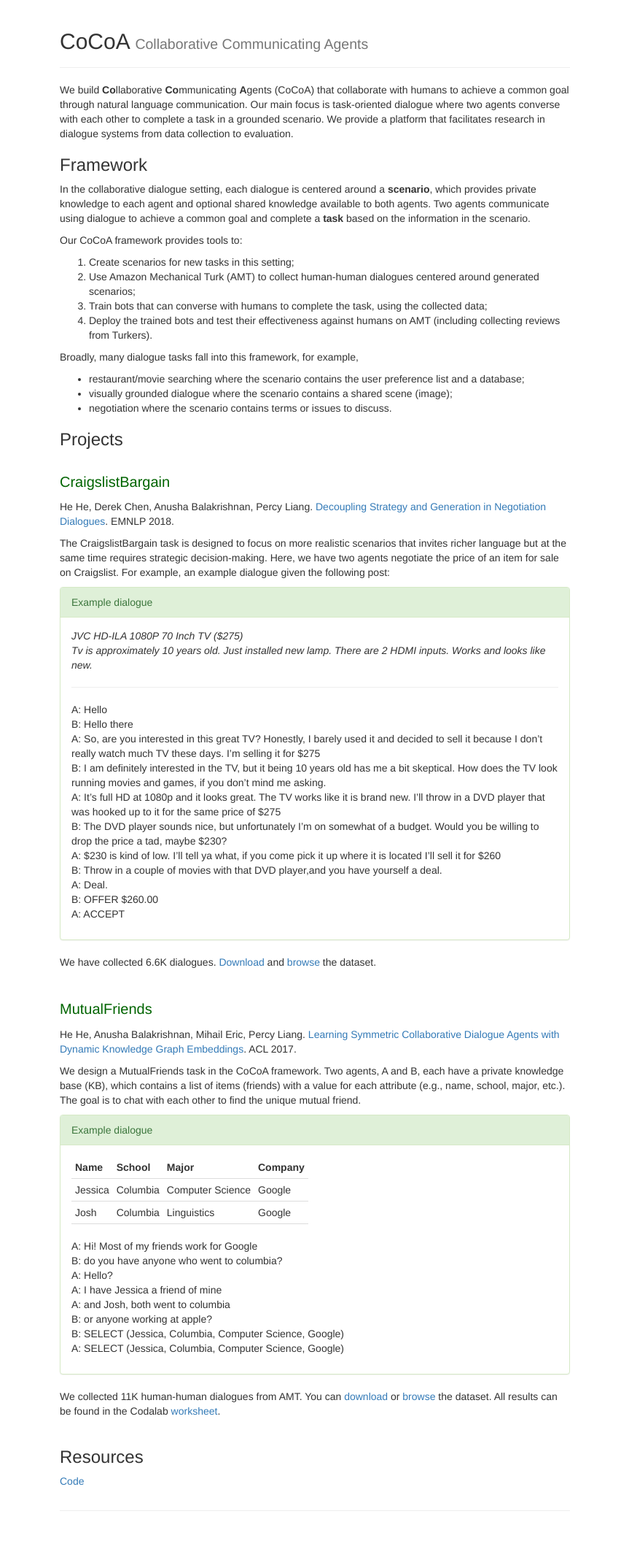
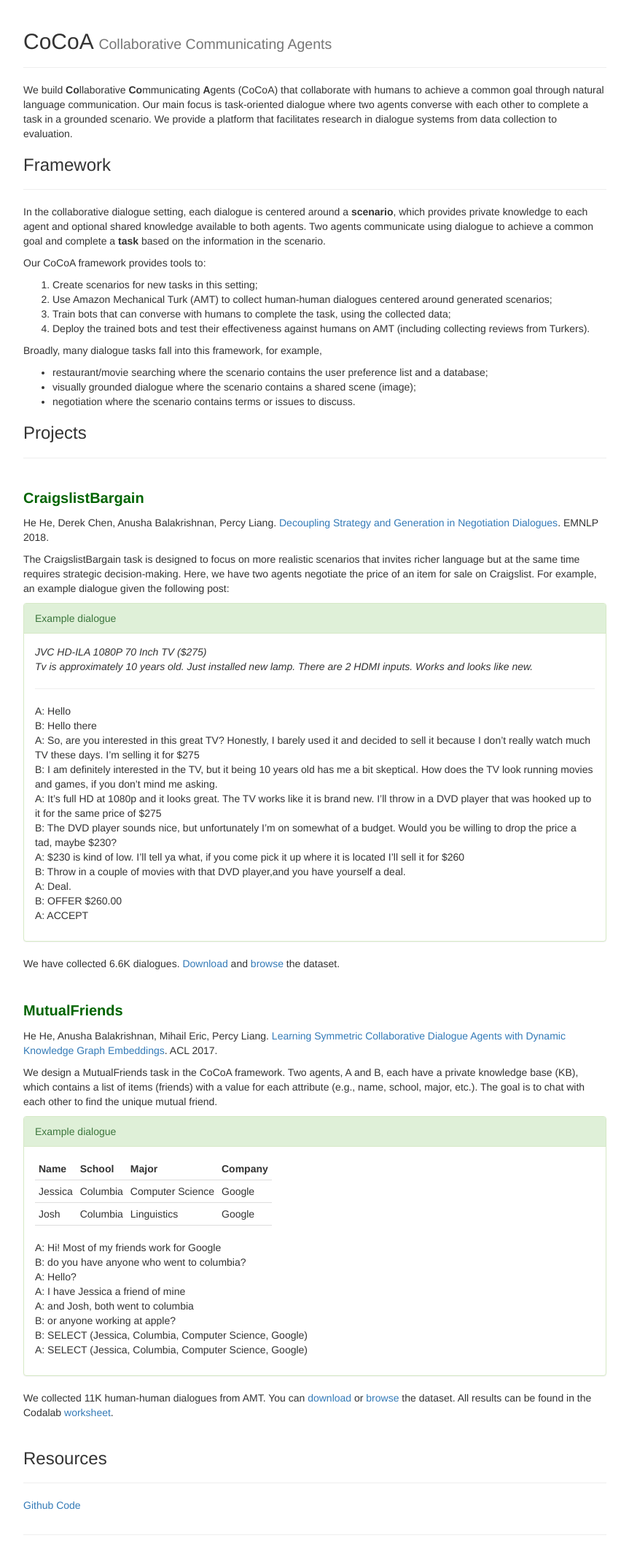
Before and after one commit to stanfordnlp/cocoa, a Jekyll site: the page built from index.md, in a window 1280 px wide. Shown: the whole page at 73% size, without its empty margins (208-1071 px from the left). Built offline with Jekyll 4.4.1, drawn with Linux system fonts in a browser that asks for light colours; before the commit the page ends 2100 px from its top, so only the background shows below that.

Commit message:
minor style update

```diff
--- a/assets/themes/twitter/css/kbroman.css
+++ b/assets/themes/twitter/css/kbroman.css
@@ -28,6 +28,6 @@ th, td {
 .project-header {
     padding: 10px 0 10px 0;
     color: #006400;
-    font-style: bold;
+    font-weight: bold;
     font-size: 20px;
 }
--- a/assets/themes/twitter/css/style.css
+++ b/assets/themes/twitter/css/style.css
@@ -1,7 +1,7 @@
 /* Custom container */
 .container-narrow {
   margin: 0 auto;
-  max-width: 700px; }
+  max-width: 800px; }
 
 .container-narrow > hr {
   margin: 30px 0; }
--- a/index.md
+++ b/index.md
@@ -11,6 +11,7 @@ Our main focus is task-oriented dialogue where two agents converse with each oth
 We provide a platform that facilitates research in dialogue systems from data collection to evaluation.
 
 ### Framework
+<hr/>
 
 In the collaborative dialogue setting, each dialogue is centered around a **scenario**,
 which provides private knowledge to each agent and optional shared knowledge available to both agents.
@@ -31,6 +32,7 @@ Broadly, many dialogue tasks fall into this framework, for example,
 * negotiation where the scenario contains terms or issues to discuss.
 
 ### Projects
+<hr/>
 
 <div class="project" id="craigslist" markdown="1">
 
@@ -115,4 +117,5 @@ All results can be found in the Codalab [worksheet](https://worksheets.codalab.o
 </div>
 
 ### Resources
-[Code](https://github.com/stanfordnlp/cocoa)
+<hr/>
+[Github Code](https://github.com/stanfordnlp/cocoa)
```
